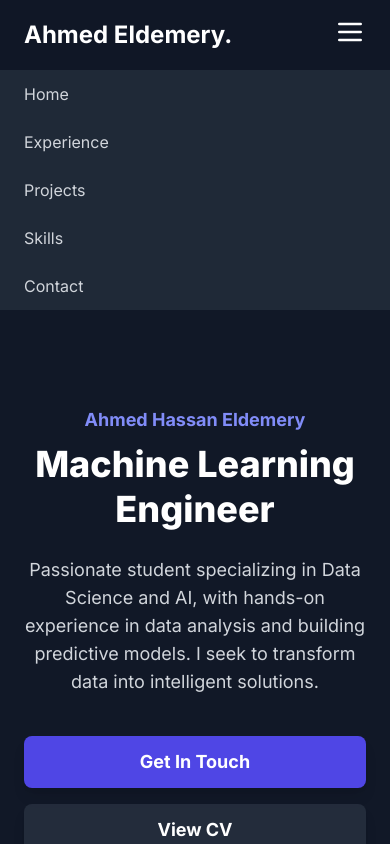
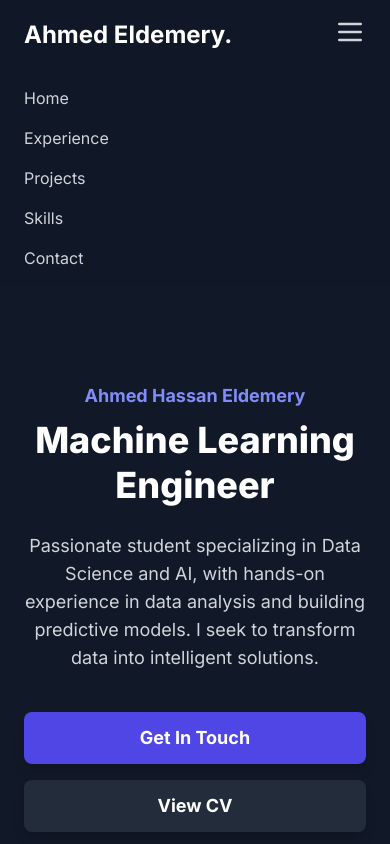
Before and after one commit to Demro7/Demro7.github.io, a plain HTML site: page index.html in a window 390 px wide. Both pictures are taken after a click on the button 350 px from the left and 32 px from the top of the page. Shown: the top 844 px of the page. Drawn offline with nearby package versions, Linux system fonts and the light colour scheme.

Commit message:
Update index.html

```diff
--- a/index.html
+++ b/index.html
@@ -38,21 +38,23 @@
 </head>
 
 <body class="bg-gray-900 text-gray-100">
-
 <header class="bg-gray-900/80 backdrop-blur-md sticky top-0 z-50">
   <nav class="container mx-auto px-6 py-4 flex justify-between items-center">
     <a href="#" class="text-2xl font-bold text-white">Ahmed Eldemery.</a>
 
+    <!-- Desktop Menu -->
     <div class="hidden md:flex space-x-8">
-      <a href="#hero" class="text-gray-300 hover:text-white transition">Home</a>
-      <a href="#experience" class="text-gray-300 hover:text-white transition">Experience</a>
-      <a href="#projects" class="text-gray-300 hover:text-white transition">Projects</a>
-      <a href="#skills" class="text-gray-300 hover:text-white transition">Skills</a>
-      <a href="#contact" class="text-gray-300 hover:text-white transition">Contact</a>
+      <a href="#hero" class="text-gray-300 hover:text-white transition duration-300">Home</a>
+      <a href="#experience" class="text-gray-300 hover:text-white transition duration-300">Experience</a>
+      <a href="#projects" class="text-gray-300 hover:text-white transition duration-300">Projects</a>
+      <a href="#skills" class="text-gray-300 hover:text-white transition duration-300">Skills</a>
+      <a href="#contact" class="text-gray-300 hover:text-white transition duration-300">Contact</a>
     </div>
 
+    <!-- Mobile Menu Button -->
     <div class="md:hidden">
-      <button id="burger" class="text-white focus:outline-none">
+      <button id="burger-btn" class="text-gray-300 hover:text-white focus:outline-none">
+        <!-- Burger Icon -->
         <svg xmlns="http://www.w3.org/2000/svg" class="w-8 h-8" fill="none" viewBox="0 0 24 24" stroke="currentColor">
           <path stroke-linecap="round" stroke-linejoin="round" stroke-width="2" d="M4 6h16M4 12h16M4 18h16"/>
         </svg>
@@ -60,15 +62,17 @@
     </div>
   </nav>
 
-  <div id="mobile-menu" class="md:hidden bg-gray-800 hidden">
-    <a href="#hero" class="block px-6 py-3 text-gray-300 hover:text-white transition">Home</a>
-    <a href="#experience" class="block px-6 py-3 text-gray-300 hover:text-white transition">Experience</a>
-    <a href="#projects" class="block px-6 py-3 text-gray-300 hover:text-white transition">Projects</a>
-    <a href="#skills" class="block px-6 py-3 text-gray-300 hover:text-white transition">Skills</a>
-    <a href="#contact" class="block px-6 py-3 text-gray-300 hover:text-white transition">Contact</a>
+  <!-- Mobile Menu -->
+  <div id="mobile-menu" class="hidden md:hidden bg-gray-900/90 backdrop-blur-md">
+    <div class="flex flex-col px-6 py-4 space-y-4">
+      <a href="#hero" class="text-gray-300 hover:text-white transition duration-300">Home</a>
+      <a href="#experience" class="text-gray-300 hover:text-white transition duration-300">Experience</a>
+      <a href="#projects" class="text-gray-300 hover:text-white transition duration-300">Projects</a>
+      <a href="#skills" class="text-gray-300 hover:text-white transition duration-300">Skills</a>
+      <a href="#contact" class="text-gray-300 hover:text-white transition duration-300">Contact</a>
+    </div>
   </div>
 </header>
-
 <section id="hero" class="container mx-auto px-6 py-24 flex flex-col md:flex-row items-center">
   <div class="md:w-3/5 text-center md:text-left mb-12 md:mb-0">
     <span class="text-indigo-400 font-semibold text-lg">Ahmed Hassan Eldemery</span>
@@ -205,28 +209,12 @@
 
 <script src="https://unpkg.com/lucide@latest/dist/lucide.min.js"></script>
 <script>
-  document.addEventListener('DOMContentLoaded', function() {
+  const burgerBtn = document.getElementById("burger-btn");
+  const mobileMenu = document.getElementById("mobile-menu");
 
-    // --- Initialize Lucide Icons ---
-    lucide.createIcons();
-
-    // --- Mobile Menu Toggle ---
-    const burger = document.getElementById("burger");
-    const mobileMenu = document.getElementById("mobile-menu");
-
-    burger.addEventListener("click", () => {
-      mobileMenu.classList.toggle('hidden');
-    });
-
-    // --- Close Menu When a Link is Clicked ---
-    const navLinks = document.querySelectorAll('#mobile-menu a');
-    navLinks.forEach(link => {
-      link.addEventListener('click', () => {
-        // We add 'hidden' to ensure the menu closes, not toggles
-        mobileMenu.classList.add('hidden');
-      });
-    });
-
+  burgerBtn.addEventListener("click", () => {
+    mobileMenu.classList.toggle("hidden");
+    mobileMenu.classList.toggle("flex");
   });
 </script>
 
```
